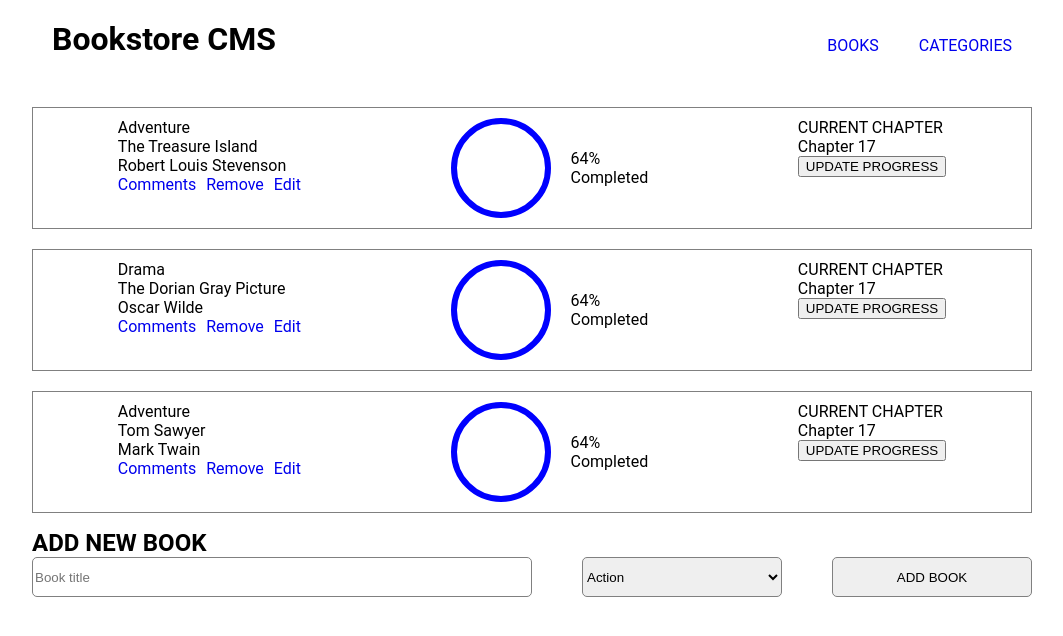
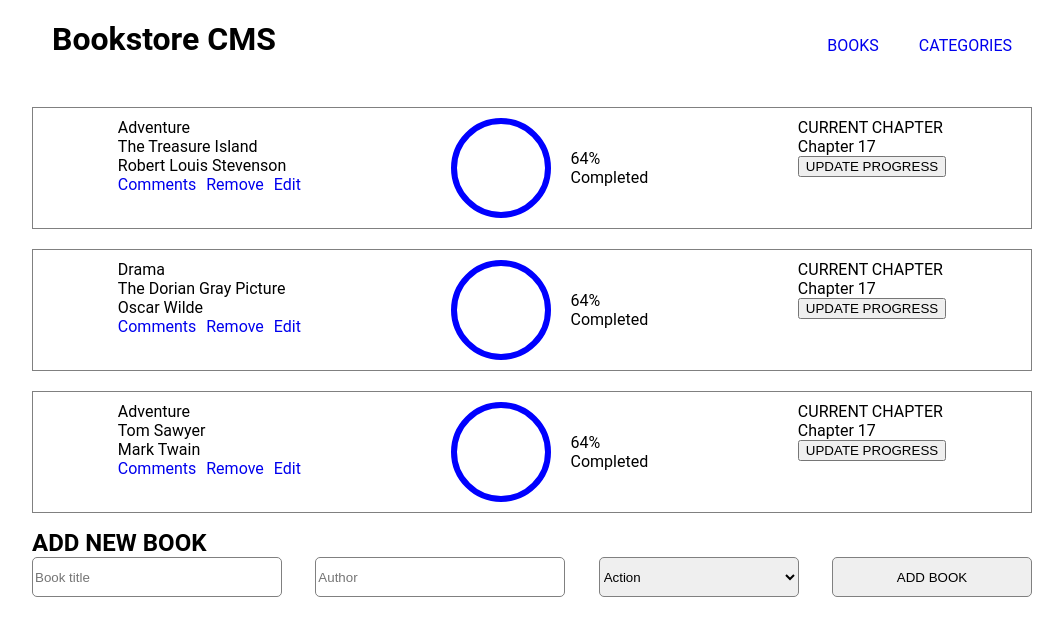
Before and after one commit to Juank628/bookstore, a React (Create React App) app: page / in a window 1280 px wide. Shown: the top 636 px of the page, without its empty margins (108-1171 px from the left). Built offline with nearby package versions, Linux system fonts and the light colour scheme.

Commit message:
add author input in the new book form

```diff
--- a/src/components/AddForm.js
+++ b/src/components/AddForm.js
@@ -42,6 +42,13 @@ export default function AddForm() {
           name="title"
           onChange={changeHandler}
         />
+        <input
+          placeholder="Author"
+          className={styles.textInput}
+          type="text"
+          name="author"
+          onChange={changeHandler}
+        />
         <select className={styles.selectInput} name="category" onChange={changeHandler}>
           <option value="Action">Action</option>
           <option value="Adventure">Adventure</option>
--- a/src/components/AddForm.module.css
+++ b/src/components/AddForm.module.css
@@ -12,7 +12,7 @@
 }
 
 .textInput {
-  width: 50%;
+  width: 25%;
 }
 
 .selectInput {
```
